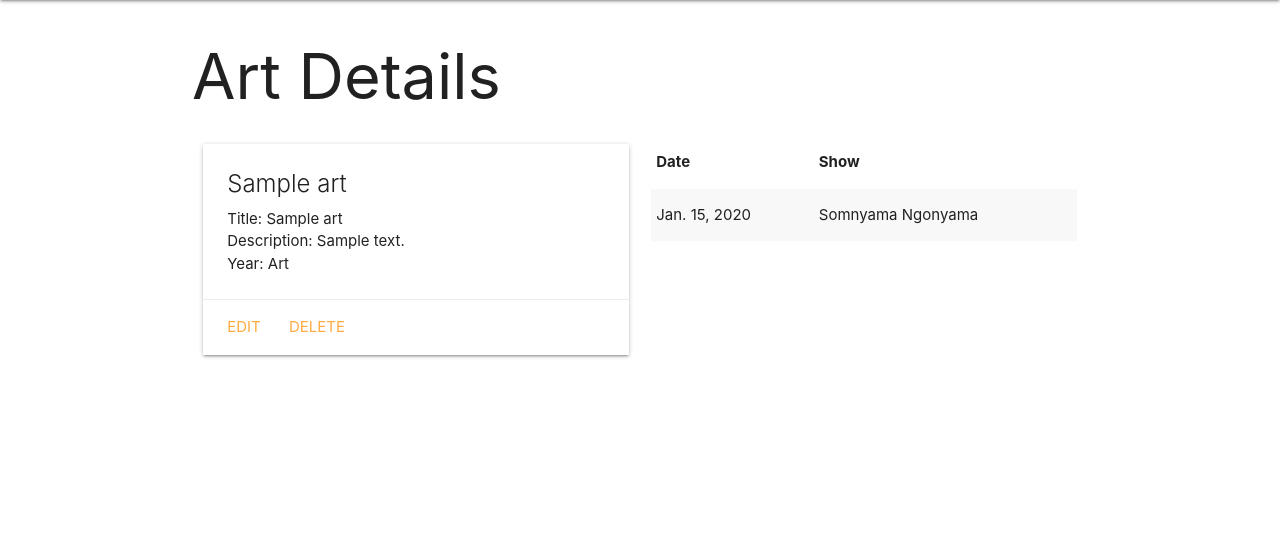
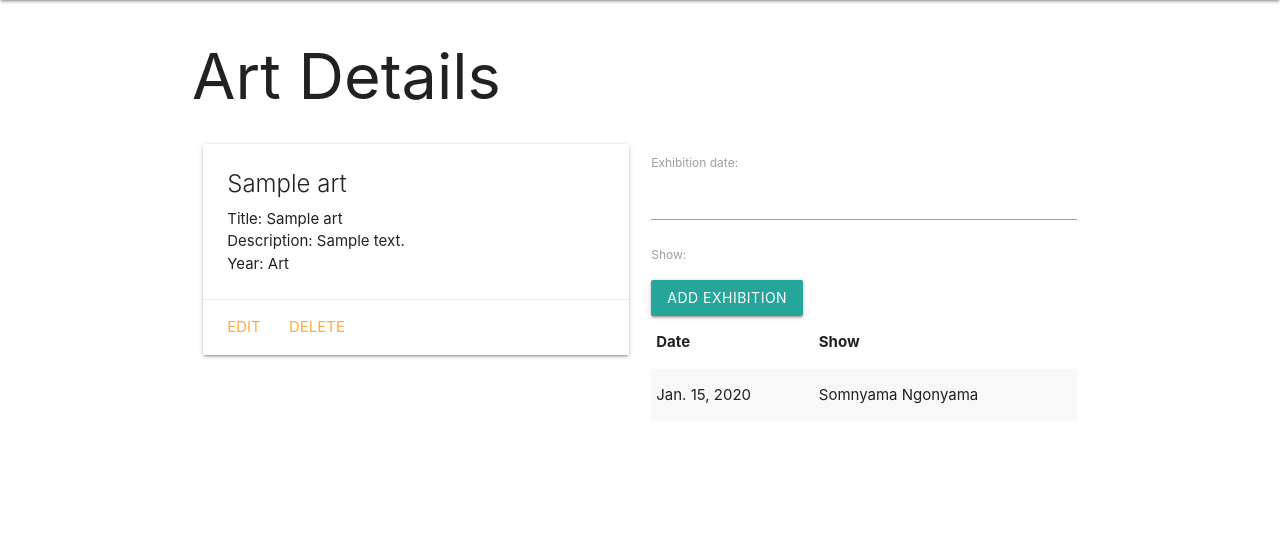
Before and after one commit to priya131998/artcollector, a Django app: template main_app/templates/arts/detail.html in a window 1280 px wide. Shown: the part 64-620 px from the top of the page. Run offline with Django 3.2, Linux system fonts and the light colour scheme; the template is opened without the code that fills it: values that come from a table or form of the project are taken from there, others are empty; tables that the repository leaves empty hold one stand-in row (values such as "Sample post"); parts of the project's set-up code (start-up, migrations or seed data) failed here and were passed over.

Commit message:
change the displaying exhibition form

```diff
--- a/main_app/forms.py
+++ b/main_app/forms.py
@@ -1,5 +1,5 @@
 from django.forms import ModelForm
-from .models import Feeding
+from .models import Exhibition
 
 class ExhibitionForm(ModelForm):
   class Meta:
--- a/main_app/templates/arts/detail.html
+++ b/main_app/templates/arts/detail.html
@@ -23,6 +23,13 @@
     </div>
   </div>
   <div class="col s6">
+    <!-- new code below -->
+    <form method="post">
+      {% csrf_token %}
+      {{ exhibition_form.as_p }}
+      <input type="submit" class="btn" value="Add Exhibition">
+    </form>
+    <!-- new code above -->
     <table class="striped">
       <thead>
         <tr><th>Date</th><th>Show</th></tr>
```
